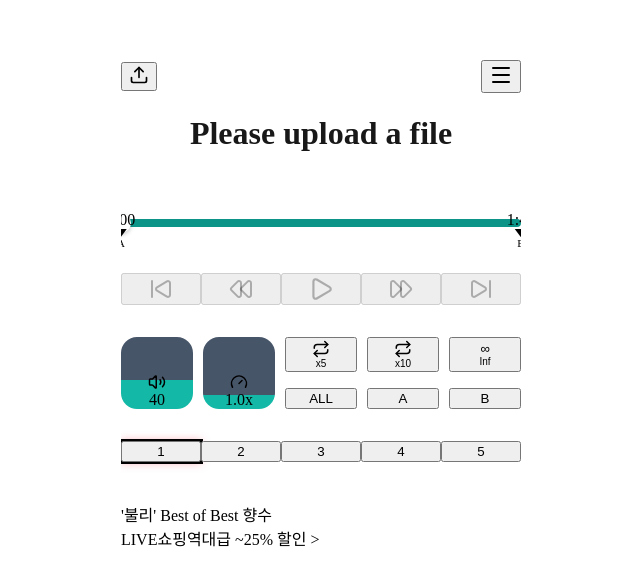
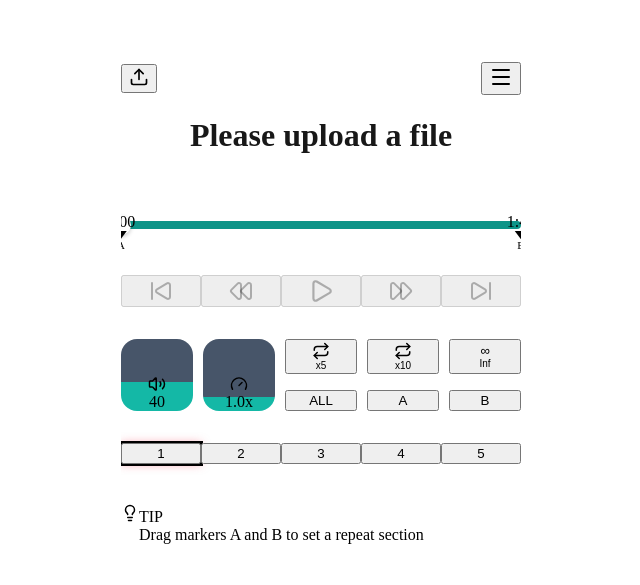
Before and after one commit to yunseokjeon/lang-fe, a Next.js app in the folder audio-player/: page / in a window 1280 px wide. Shown: the part 103-688 px from the top of the page, without its empty margins (319-959 px from the left). Built offline with nearby package versions, Linux system fonts and the light colour scheme.

Commit message:
사용 안내 추가.

```diff
--- /dev/null
+++ b/audio-player/app/components/TipsDisplay.tsx
@@ -0,0 +1,49 @@
+import { useState, useEffect } from "react";
+import { Lightbulb } from "lucide-react";
+
+const tips = [
+  "Drag markers A and B to set a repeat section",
+  "Use buttons 1-5 to save and recall sections",
+  "Tap x5 or x10 to repeat the section multiple times",
+  "Tap Inf for infinite loop playback",
+  "Tap ALL to select the entire track",
+  "Tap A or B to set a marker at the current position",
+  "Drag Volume and Speed controls to adjust",
+];
+
+export default function TipsDisplay() {
+  const [currentTip, setCurrentTip] = useState(0);
+  const [isVisible, setIsVisible] = useState(true);
+
+  useEffect(() => {
+    const interval = setInterval(() => {
+      setIsVisible(false);
+      setTimeout(() => {
+        setCurrentTip((prev) => (prev + 1) % tips.length);
+        setIsVisible(true);
+      }, 300);
+    }, 5000);
+
+    return () => clearInterval(interval);
+  }, []);
+
+  return (
+    <div className="bg-slate-200 px-4 pt-3 pb-4">
+      <div className="flex items-start gap-3">
+        <div className="bg-amber-400 p-2 rounded-lg shrink-0">
+          <Lightbulb size={18} className="text-white" />
+        </div>
+        <div className="text-slate-700 min-h-[44px] flex flex-col justify-center">
+          <div className="text-xs text-slate-500 font-medium mb-0.5">TIP</div>
+          <div
+            className={`text-sm font-medium transition-opacity duration-300 ${
+              isVisible ? "opacity-100" : "opacity-0"
+            }`}
+          >
+            {tips[currentTip]}
+          </div>
+        </div>
+      </div>
+    </div>
+  );
+}
--- a/audio-player/app/page.tsx
+++ b/audio-player/app/page.tsx
@@ -9,6 +9,7 @@ import ProgressBar from "./components/ProgressBar";
 import PlaybackControls from "./components/PlaybackControls";
 import ControlGrid from "./components/ControlGrid";
 import NumberButtons, { MarkerSlot } from "./components/NumberButtons";
+import TipsDisplay from "./components/TipsDisplay";
 
 export interface MediaFile {
   file: File;
@@ -344,16 +345,8 @@ export default function Home() {
           onSetMarkerB={setMarkerB}
         />
 
-        {/* Bottom Display Area */}
-        <div className="bg-slate-200 px-4 pt-3 pb-4">
-          <div className="text-slate-800">
-            <div className="text-base font-bold">&apos;불리&apos; Best of Best 향수</div>
-            <div className="flex items-center gap-2 text-sm">
-              <span className="text-rose-500 font-semibold">LIVE쇼핑</span>
-              <span>역대급 ~25% 할인 &gt;</span>
-            </div>
-          </div>
-        </div>
+        {/* Bottom Display Area - Tips */}
+        <TipsDisplay />
       </div>
     </div>
   );
```
